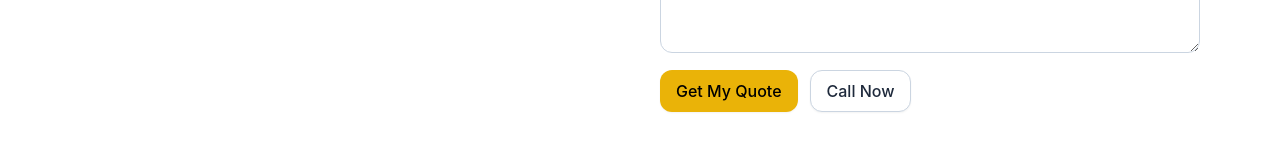
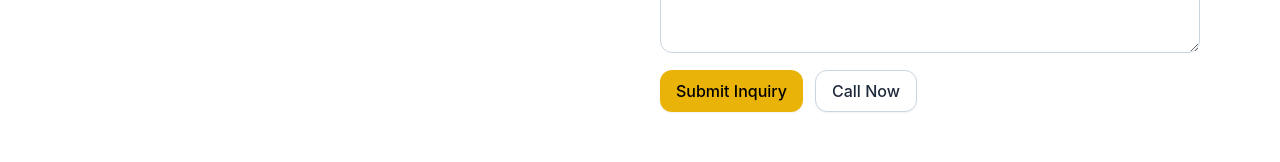
Before and after one commit to resp23f/3generations-site, a React (Vite) app: page / in a window 1280 px wide. Shown: the part 1658-1820 px from the top of the page. Built offline with nearby package versions, Linux system fonts and the light colour scheme.

Commit message:
Inline Formspree submit: show thank-you card on success

```diff
--- a/src/App.tsx
+++ b/src/App.tsx
@@ -278,7 +278,7 @@ const [submitting, setSubmitting] = useState(false);
 
     <div className="flex flex-wrap gap-3">
       <Button type="submit" disabled={submitting} className="bg-yellow-500 text-black hover:bg-yellow-400">
-        {submitting ? "Sending…" : "Get My Quote"}
+        {submitting ? "Sending…" : "Submit Inquiry"}
       </Button>
       <a href="tel:17372337319">
         <Button type="button" className="border border-slate-300 bg-white hover:bg-slate-50">
```
